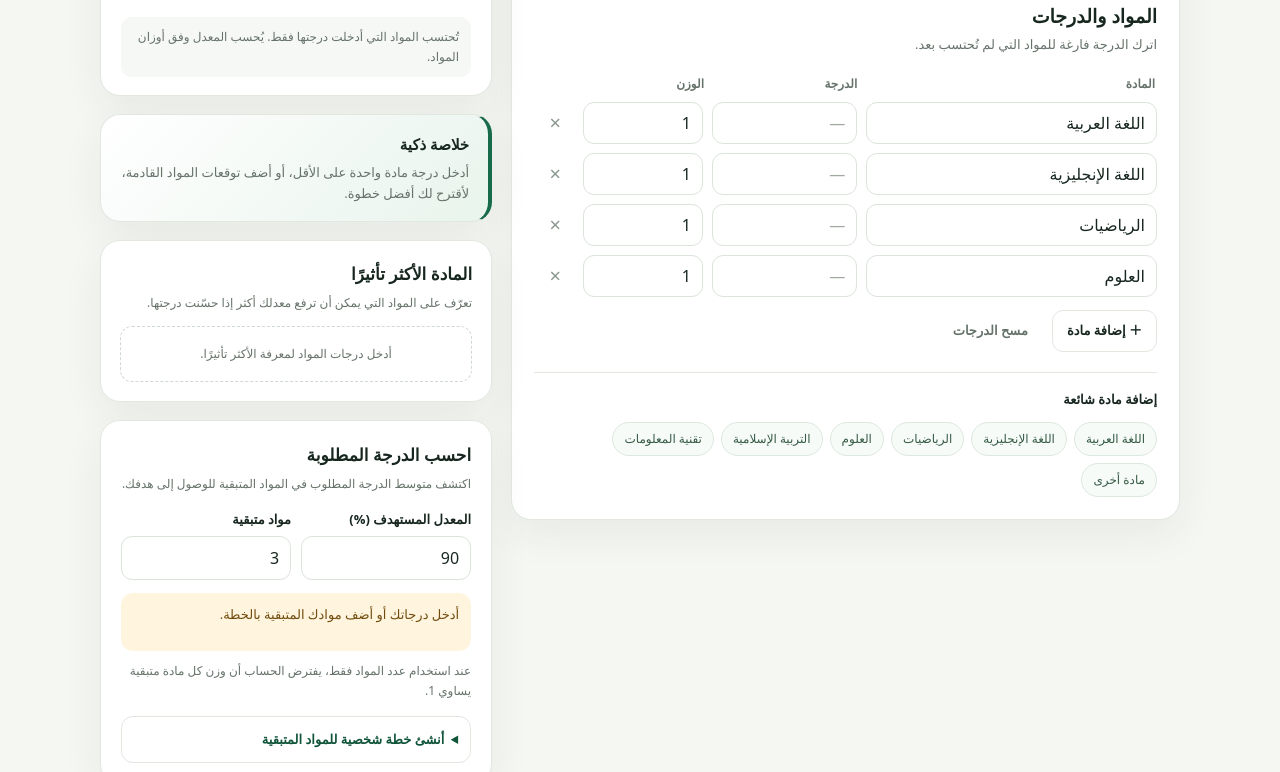
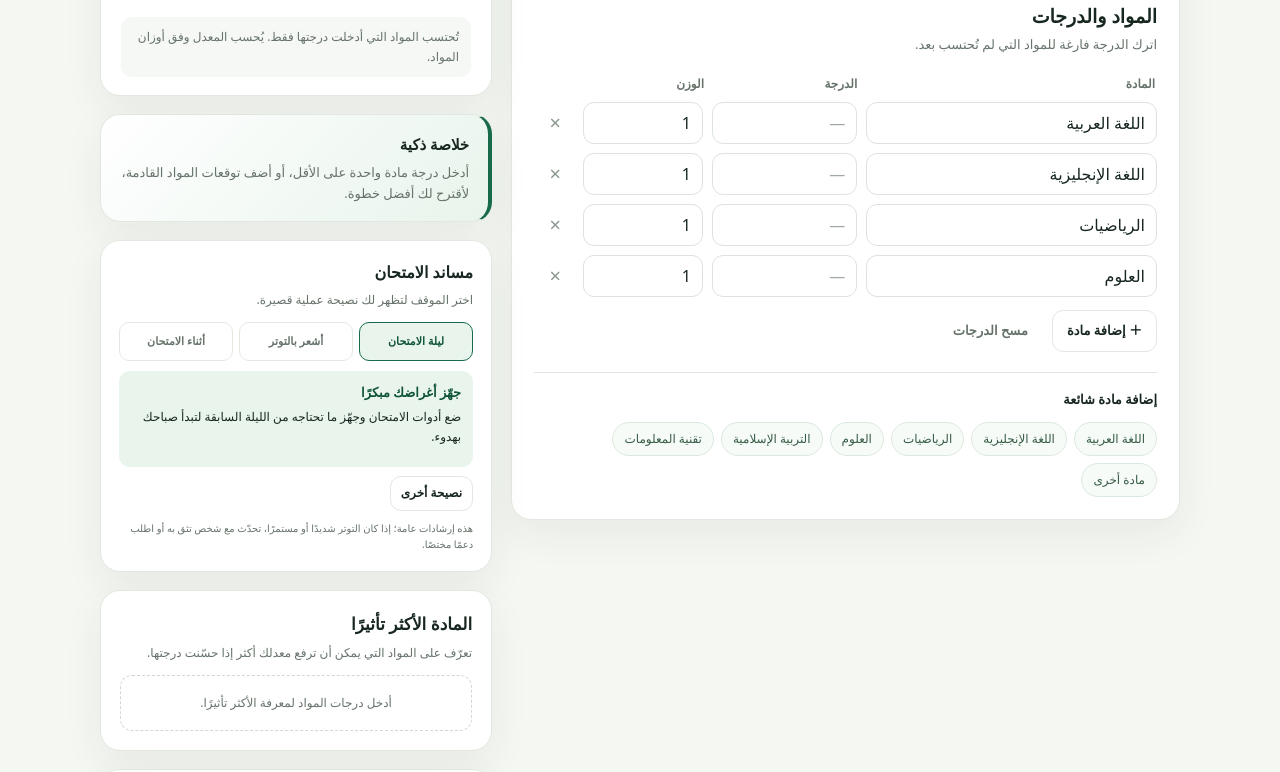
Before and after one commit to a284979076-oss/gpa-html, a plain HTML site: page index.html in a window 1280 px wide. Shown: the part 563-1335 px from the top of the page. Drawn offline with Linux system fonts and the light colour scheme.

```diff
--- a/index.html
+++ b/index.html
@@ -196,6 +196,17 @@
     .smart-card { padding: 17px 19px; border-inline-start: 4px solid var(--green); background: linear-gradient(135deg, var(--paper), var(--mint)); }
     .smart-card h2 { margin: 0 0 5px; font-size: 15px; }
     .smart-summary { margin: 0; color: var(--muted); font-size: 13px; }
+    .advice-card { padding: 18px; }
+    .advice-card h2 { margin: 0; font-size: 16px; }
+    .advice-card > p { margin: 4px 0 12px; color: var(--muted); font-size: 12px; }
+    .advice-tabs { display: grid; grid-template-columns: repeat(3, minmax(0, 1fr)); gap: 6px; }
+    .advice-tab { min-height: 39px; padding: 5px 4px; border: 1px solid var(--line); border-radius: 10px; background: var(--paper); color: var(--muted); font-size: 11px; font-weight: 700; }
+    .advice-tab[aria-pressed="true"] { border-color: var(--green); background: var(--mint); color: var(--green-dark); }
+    .advice-tip { min-height: 96px; margin-top: 10px; padding: 11px 12px; border-radius: 11px; background: var(--mint); }
+    .advice-tip strong { display: block; color: var(--green-dark); font-size: 13px; }
+    .advice-tip p { margin: 4px 0 0; color: var(--ink); font-size: 12px; }
+    .advice-actions { margin-top: 9px; }
+    .advice-footnote { margin: 9px 0 0 !important; font-size: 10px !important; }
     .impact-card { padding: 19px; }
     .impact-card h2 { margin: 0; font-size: 17px; }
     .impact-card > p { margin: 5px 0 13px; color: var(--muted); font-size: 12px; }
@@ -419,6 +430,24 @@
             <p class="smart-summary" id="smartSummary" aria-live="polite">أدخل درجاتك وهدفك لأقترح لك أفضل خطوة.</p>
           </section>
 
+          <section class="card advice-card" aria-labelledby="adviceHeading">
+            <h2 id="adviceHeading">مساند الامتحان</h2>
+            <p>اختر الموقف لتظهر لك نصيحة عملية قصيرة.</p>
+            <div class="advice-tabs" id="adviceTabs" role="group" aria-label="اختر وقت النصيحة">
+              <button class="advice-tab" type="button" data-advice="night" aria-pressed="true">ليلة الامتحان</button>
+              <button class="advice-tab" type="button" data-advice="stress" aria-pressed="false">أشعر بالتوتر</button>
+              <button class="advice-tab" type="button" data-advice="during" aria-pressed="false">أثناء الامتحان</button>
+            </div>
+            <div class="advice-tip" aria-live="polite">
+              <strong id="adviceTitle">جهّز أغراضك مبكرًا</strong>
+              <p id="adviceText">ضع أدوات الامتحان وجهّز ما تحتاجه من الليلة السابقة لتبدأ صباحك بهدوء.</p>
+            </div>
+            <div class="advice-actions">
+              <button class="button button-small" id="nextAdvice" type="button">نصيحة أخرى</button>
+            </div>
+            <p class="advice-footnote">هذه إرشادات عامة؛ إذا كان التوتر شديدًا أو مستمرًا، تحدّث مع شخص تثق به أو اطلب دعمًا مختصًا.</p>
+          </section>
+
           <section class="card impact-card" aria-labelledby="impactHeading">
             <h2 id="impactHeading">المادة الأكثر تأثيرًا</h2>
             <p>تعرّف على المواد التي يمكن أن ترفع معدلك أكثر إذا حسّنت درجتها.</p>
@@ -485,6 +514,25 @@
       const HISTORY_KEY = "gpa-html-history-v1";
       const THEME_KEY = "gpa-html-theme-v1";
       const suggestedNames = ["اللغة العربية", "اللغة الإنجليزية", "الرياضيات", "العلوم"];
+      const examAdvice = {
+        night: [
+          { title: "جهّز أغراضك مبكرًا", text: "ضع أدوات الامتحان وجهّز ما تحتاجه من الليلة السابقة لتبدأ صباحك بهدوء." },
+          { title: "راجع الأساسيات ثم خذ قسطًا من الراحة", text: "اكتفِ بمراجعة قصيرة للنقاط المهمة، وحدد وقتًا للنوم بدل مواصلة المذاكرة حتى وقت متأخر." },
+          { title: "خفف ضغط الصباح", text: "تأكد من وقت ومكان الامتحان، واضبط المنبه، واترك لنفسك وقتًا كافيًا للوصول." }
+        ],
+        stress: [
+          { title: "هدّئ تنفسك لدقيقة", text: "خذ شهيقًا هادئًا لأربع ثوانٍ، ثم أخرج النفس ببطء لست ثوانٍ، وكرر ذلك عدة مرات." },
+          { title: "حوّل القلق إلى خطوة صغيرة", text: "سمِّ الشيء الذي يقلقك، ثم اختر خطوة واحدة تستطيع فعلها الآن، مثل مراجعة نقطة أو تجهيز أدواتك." },
+          { title: "ابدأ من سؤال تعرفه", text: "لا تحتاج إلى حل كل شيء دفعة واحدة؛ ابدأ بمهمة صغيرة وواضحة ثم انتقل لما بعدها." }
+        ],
+        during: [
+          { title: "اقرأ التعليمات أولًا", text: "خذ لحظة لفهم المطلوب، ثم وزّع وقتك على الأسئلة قبل أن تبدأ بالإجابة." },
+          { title: "ابدأ بما تعرفه", text: "حلّ الأسئلة الواضحة أولًا، وضع علامة على السؤال الصعب لتعود إليه لاحقًا." },
+          { title: "إذا علقت، انتقل مؤقتًا", text: "خذ نفسًا هادئًا، واكتب ما تتذكره من أفكار، ثم انتقل لسؤال آخر وارجع إليه لاحقًا." }
+        ]
+      };
+      let activeAdviceCategory = "night";
+      const adviceIndexes = { night: 0, stress: 0, during: 0 };
       const subjects = document.getElementById("subjects");
       const plannedSubjects = document.getElementById("plannedSubjects");
       const maxMarkInput = document.getElementById("maxMark");
@@ -815,6 +863,15 @@
         document.getElementById("smartSummary").textContent = buildSmartSummary(calculation, summary);
       }
 
+      function renderExamAdvice() {
+        const advice = examAdvice[activeAdviceCategory][adviceIndexes[activeAdviceCategory]];
+        document.getElementById("adviceTitle").textContent = advice.title;
+        document.getElementById("adviceText").textContent = advice.text;
+        document.querySelectorAll("[data-advice]").forEach((button) => {
+          button.setAttribute("aria-pressed", String(button.dataset.advice === activeAdviceCategory));
+        });
+      }
+
       function showGoalResult(title, description = "") {
         const result = document.getElementById("goalResult");
         result.replaceChildren();
@@ -1042,6 +1099,17 @@
           update();
         }
       });
+      document.getElementById("adviceTabs").addEventListener("click", (event) => {
+        const button = event.target.closest("[data-advice]");
+        if (!button) return;
+        activeAdviceCategory = button.dataset.advice;
+        renderExamAdvice();
+      });
+      document.getElementById("nextAdvice").addEventListener("click", () => {
+        const tips = examAdvice[activeAdviceCategory];
+        adviceIndexes[activeAdviceCategory] = (adviceIndexes[activeAdviceCategory] + 1) % tips.length;
+        renderExamAdvice();
+      });
       document.querySelectorAll("input, select").forEach((field) => field.addEventListener("input", update));
       document.querySelectorAll("select").forEach((field) => field.addEventListener("change", update));
       document.getElementById("addSubject").addEventListener("click", () => addSubject());
@@ -1098,6 +1166,7 @@
 
       restoreDraft();
       renderHistory();
+      renderExamAdvice();
       setTheme(document.documentElement.dataset.theme === "dark" ? "dark" : "light", false);
       update();
     })();
```
